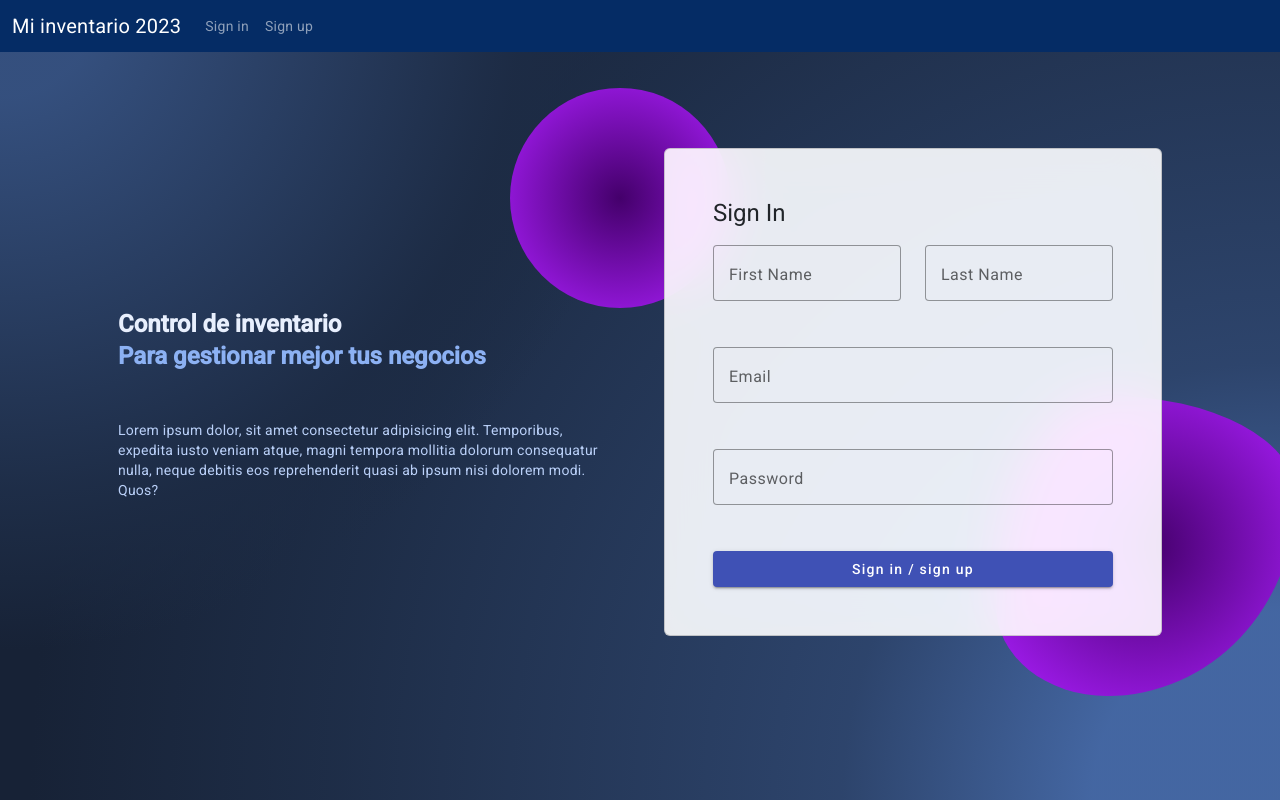
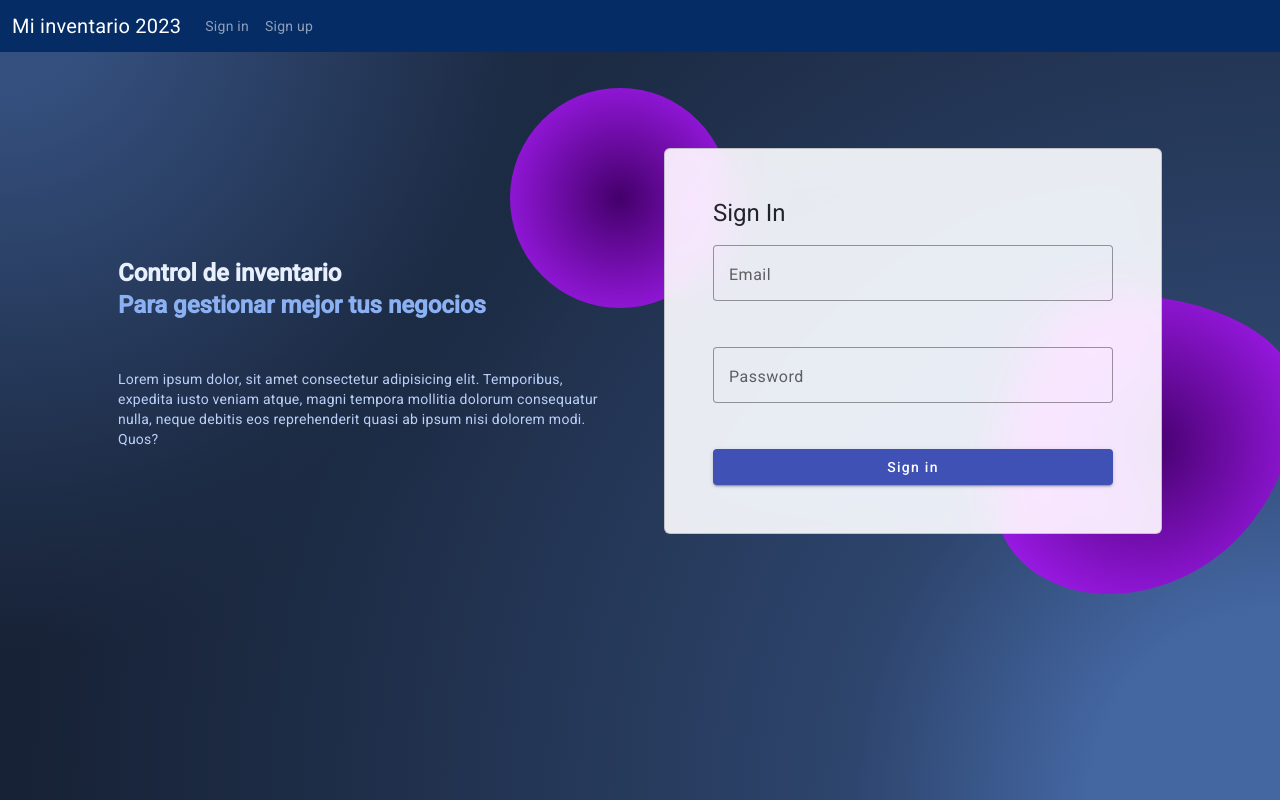
Before and after one commit to JonatanBarcenas/ANG7_Jonatan_Barcenas, an Angular app in the folder GymManagerFront/: page /sign-in in a window 1280 px wide. Built offline with nearby package versions, Linux system fonts and the light colour scheme.

Commit message:
tutorial 11

```diff
--- a/GymManagerFront/src/app/components/login-form/login-form.component.html
+++ b/GymManagerFront/src/app/components/login-form/login-form.component.html
@@ -1,6 +1,6 @@
 <form>
     <!-- 2 column grid layout with text inputs for the first and last names -->
-    <div class="row">
+    <div class="row" *ngIf="isSignUp == true">
 
       <mat-form-field appearance="outline" class="col-md-6 mb-4">
         <mat-label>First Name</mat-label>
@@ -30,6 +30,6 @@
 
     <!-- Submit button -->
 
-    <button mat-raised-button class="col-md-12" color="primary">Sign in  / sign up</button>
+    <button mat-raised-button class="col-md-12" color="primary">{{isSignUp ? 'Sign up' : 'Sign in'}}</button>
 
   </form>
--- a/GymManagerFront/src/app/components/login-form/login-form.component.ts
+++ b/GymManagerFront/src/app/components/login-form/login-form.component.ts
@@ -1,4 +1,4 @@
-import { Component, OnInit } from '@angular/core';
+import { Component, OnInit, Input } from '@angular/core';
 
 @Component({
   selector: 'app-login-form',
@@ -6,6 +6,8 @@ import { Component, OnInit } from '@angular/core';
   styleUrls: ['./login-form.component.scss']
 })
 export class LoginFormComponent implements OnInit {
+
+  @Input() isSignUp: boolean = true;
 
   constructor(){
 
--- a/GymManagerFront/src/app/pages/sign-in/sign-in.component.html
+++ b/GymManagerFront/src/app/pages/sign-in/sign-in.component.html
@@ -1,4 +1,4 @@
 
 <h1>Sign In</h1>
 
-<app-login-form></app-login-form>
+<app-login-form [isSignUp]="false"></app-login-form>
--- a/GymManagerFront/src/app/pages/sign-up/sign-up.component.html
+++ b/GymManagerFront/src/app/pages/sign-up/sign-up.component.html
@@ -1,2 +1,2 @@
 <h1>Sign Up</h1>
-<app-login-form></app-login-form>
+<app-login-form [isSignUp]="true"></app-login-form>
```
